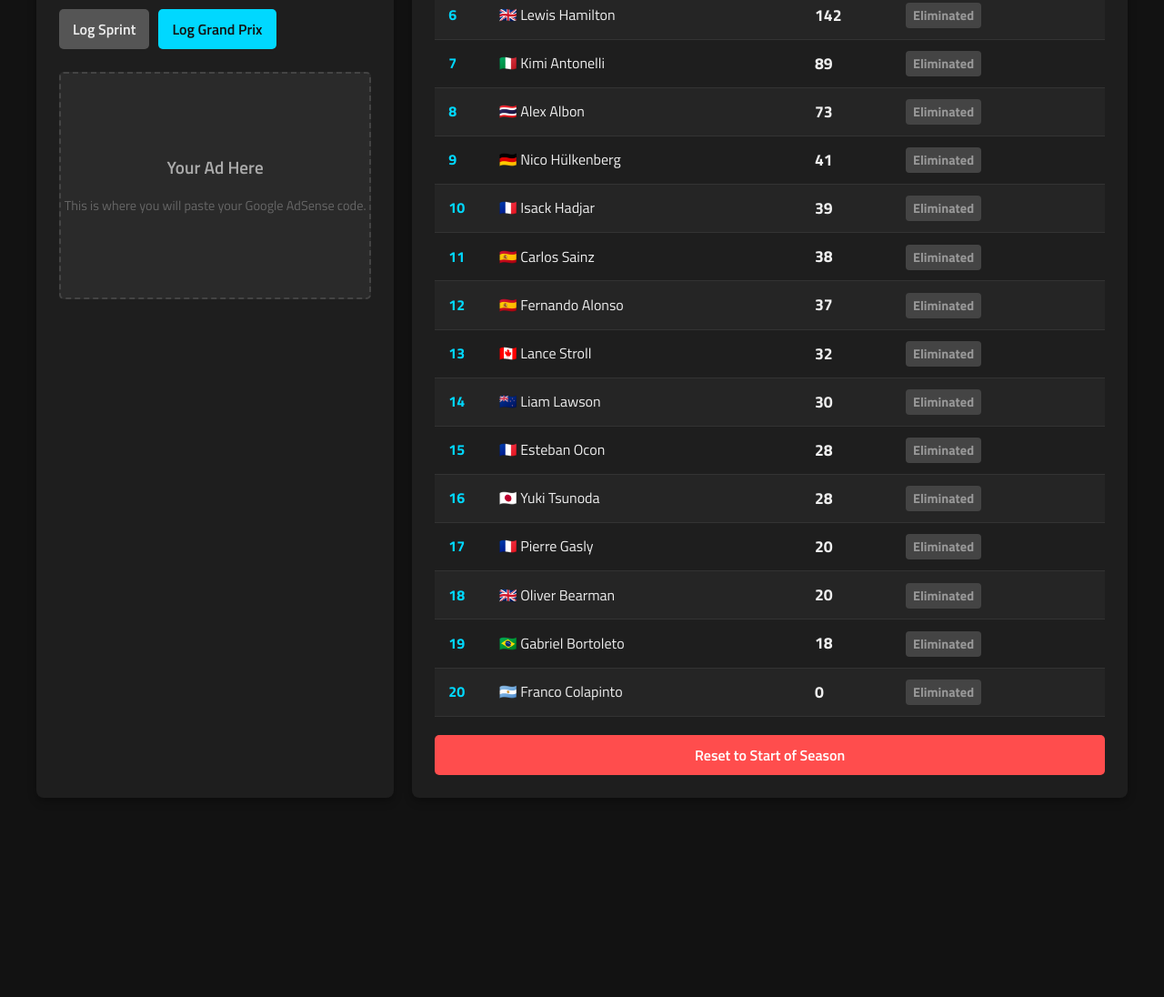
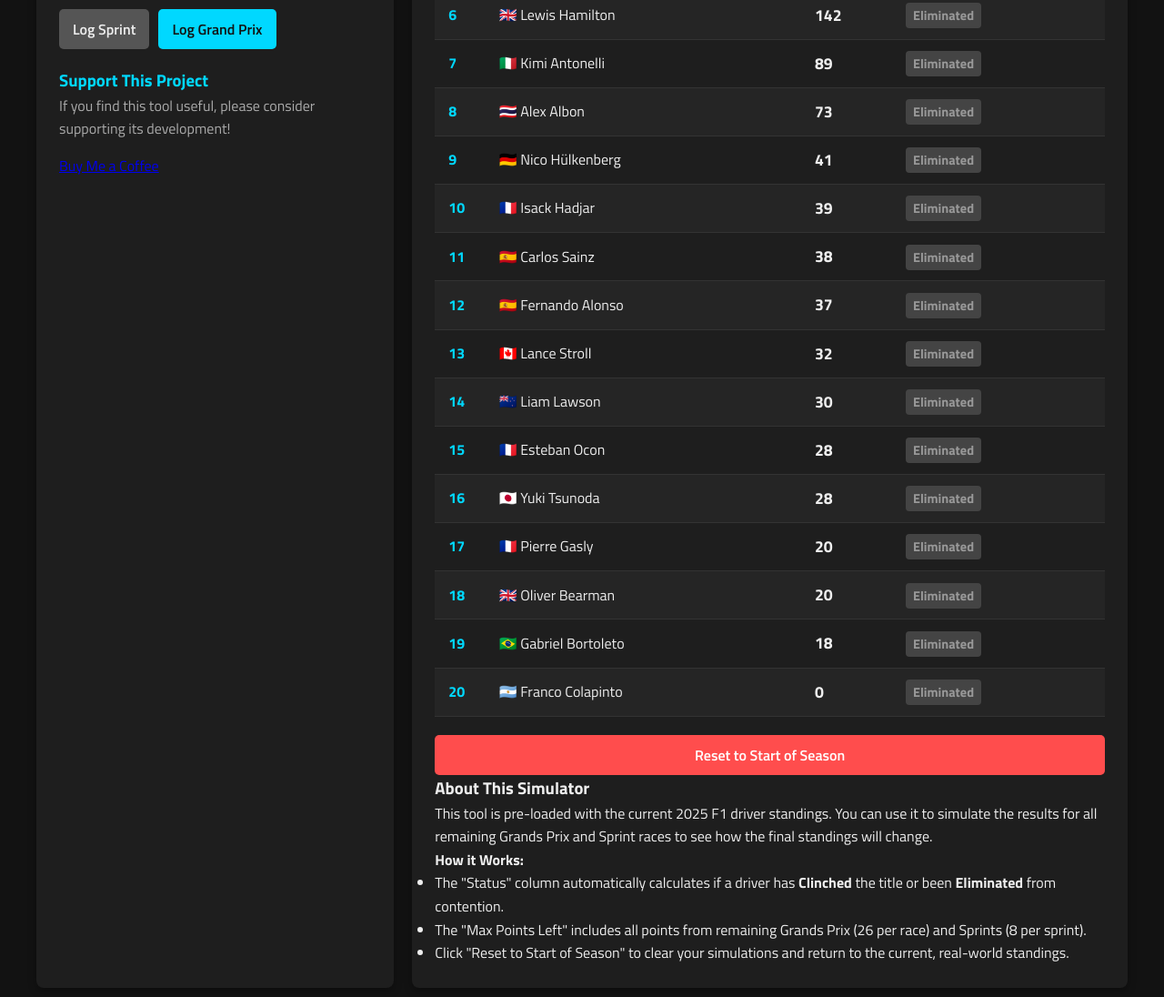
Before and after one commit to khen0815/f1-simulator, a plain HTML site: page f1-simulator/index.html in a window 1280 px wide. Shown: the part 616-1712 px from the top of the page at 91% size. Before the commit the page ends 1513 px from the top, so only its background shows below. Drawn offline with Linux system fonts and the light colour scheme.

Commit message:
Update index.html

```diff
--- a/f1-simulator/index.html
+++ b/f1-simulator/index.html
@@ -3,9 +3,10 @@
 <head>
     <meta charset="UTF-8">
     <meta name="viewport" content="width=device-width, initial-scale=1.0">
-    <title>Championship Simulator & Calculator</title>
-    <meta name="description" content="The ultimate tool to simulate remaining races and calculate championship possibilities for your favorite motorsport.">
 
+    <title>F1 Championship Simulator & Calculator - Live Standings</title>
+    <meta name="description" content="The ultimate free tool to simulate the 2025 F1 championship. See all permutations, calculate driver standings, and find out who can win the title.">
+    <link rel="canonical" href="https://khen0815.github.io/f1-simulator/" />
     <link href="https://fonts.googleapis.com/css2?family=Titillium+Web:wght@400;600;700&display=swap" rel="stylesheet">
     <link rel="stylesheet" href="style.css">
 </head>
@@ -48,11 +49,15 @@
                 <button id="show-race-modal-btn" class="button-primary">Log Grand Prix</button>
             </div>
 
-             <div class="ad-placeholder">
-                <p>Your Ad Here</p>
-                <span>This is where you will paste your Google AdSense code.</span>
+            <div class="support-card">
+                <h3>Support This Project</h3>
+                <p>If you find this tool useful, please consider supporting its development!</p>
+
+                <a href="https://buymeacoffee.com/khen15" target="_blank" class="bmc-button">
+                    Buy Me a Coffee
+                </a>
             </div>
-        </div>
+            </div>
 
         <div class="card" id="standings-card">
             <div class="standings-header">
@@ -71,7 +76,18 @@
                     </tbody>
             </table>
             <button id="reset-btn" class="button-danger">Reset to Start of Season</button>
-        </div>
+
+            <div class="about-card">
+                <h3>About This Simulator</h3>
+                <p>This tool is pre-loaded with the current 2025 F1 driver standings. You can use it to simulate the results for all remaining Grands Prix and Sprint races to see how the final standings will change.</p>
+                <h4>How it Works:</h4>
+                <ul>
+                    <li>The "Status" column automatically calculates if a driver has <strong>Clinched</strong> the title or been <strong>Eliminated</strong> from contention.</li>
+                    <li>The "Max Points Left" includes all points from remaining Grands Prix (26 per race) and Sprints (8 per sprint).</li>
+                    <li>Click "Reset to Start of Season" to clear your simulations and return to the current, real-world standings.</li>
+                </ul>
+            </div>
+            </div>
     </main>
 
     <div id="race-modal" class="modal-overlay">
```
